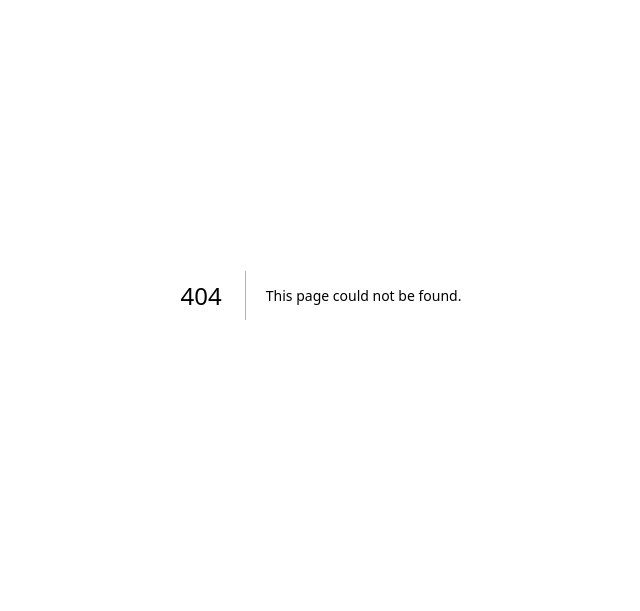
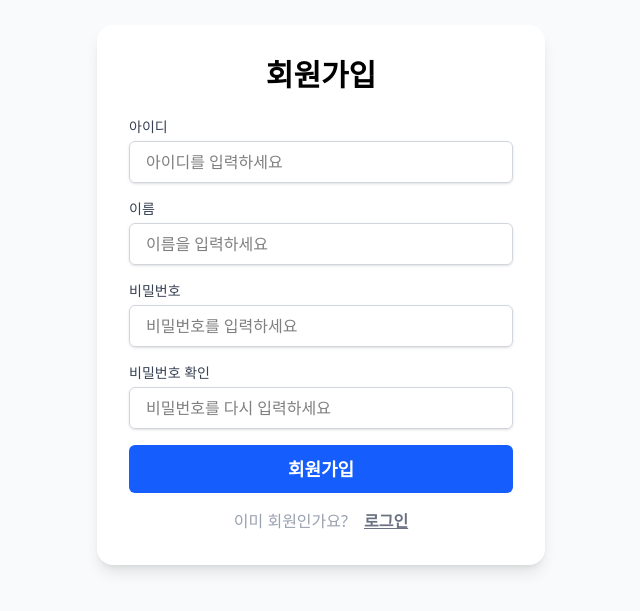
Before and after one commit to ftery0/Gameverse, a Next.js app: page /sign/join in a window 1280 px wide. Before the commit this address had no page. Shown: the part 105-716 px from the top of the page, without its empty margins (319-959 px from the left). Built offline with nearby package versions, Linux system fonts and the light colour scheme.

Commit message:
feat :: 회원가입

```diff
--- /dev/null
+++ b/src/app/api/join/route.ts
@@ -0,0 +1,27 @@
+import { connectDB } from "@/libs/mongodb/mongodb";
+import { User } from "@/models/user";
+import { NextResponse } from "next/server";
+
+export async function POST(req: Request) {
+  const { id, name, password } = await req.json();
+
+  await connectDB();
+
+  const existingUser = await User.findOne({ id });
+
+  if (existingUser) {
+    return NextResponse.json({ error: "이미 존재하는 아이디입니다." }, { status: 400 });
+  }
+
+  const newUser = new User({
+    id,
+    name,
+    password,
+    provider: "credentials",
+    image: null,
+  });
+
+  await newUser.save();
+
+  return NextResponse.json({ message: "회원가입 성공" }, { status: 201 });
+}
--- /dev/null
+++ b/src/app/api/user/route.ts
@@ -0,0 +1,37 @@
+import { getServerSession } from "next-auth";
+import { authOptions } from "@/app/api/auth/[...nextauth]/route";
+import { connectDB } from "@/libs/mongodb/mongodb";
+import { User } from "@/models/user";
+import { NextResponse } from "next/server";
+
+interface SessionUser {
+  id: string;
+  name?: string | null;
+  email?: string | null;
+  image?: string | null;
+}
+
+export async function GET() {
+  const session = await getServerSession(authOptions);
+
+  if (!session || !session.user) {
+    return NextResponse.json({ error: "로그인이 필요합니다." }, { status: 401 });
+  }
+
+  const userSession = session.user as SessionUser; // <- 타입 단언 추가!
+
+  await connectDB();
+
+  const user = await User.findOne({ id: userSession.id });
+
+  if (!user) {
+    return NextResponse.json({ error: "유저를 찾을 수 없습니다." }, { status: 404 });
+  }
+
+  return NextResponse.json({
+    id: user.id,
+    name: user.name,
+    image: user.image || null,
+    provider: user.provider,
+  });
+}
--- /dev/null
+++ b/src/app/sign/join/page.tsx
@@ -0,0 +1,90 @@
+"use client";
+
+import { useState } from "react";
+import TextField from "@/components/textField";
+import Button from "@/components/button";
+import Link from "next/link";
+
+const JoinPage = () => {
+  const [id, setId] = useState("");
+  const [name, setName] = useState("");
+  const [password, setPassword] = useState("");
+  const [confirmPassword, setConfirmPassword] = useState("");
+
+  const handleJoin = async () => {
+    if (password !== confirmPassword) {
+      alert("비밀번호가 일치하지 않습니다.");
+      return;
+    }
+
+    try {
+      const res = await fetch("/api/join", {
+        method: "POST",
+        headers: { "Content-Type": "application/json" },
+        body: JSON.stringify({ id, name, password }),
+      });
+
+      const data = await res.json();
+
+      if (!res.ok) {
+        alert(data.error || "회원가입 실패");
+      } else {
+        alert("회원가입 성공! 로그인 페이지로 이동합니다.");
+        window.location.href = "/sign";
+      }
+    } catch (error) {
+      console.error("회원가입 에러:", error);
+      alert("회원가입 중 에러가 발생했습니다.");
+    }
+  };
+
+
+  return (
+    <div className="min-h-screen flex items-center justify-center bg-gray-50 px-4">
+      <div className="w-full max-w-md p-8 bg-white rounded-2xl shadow-lg space-y-6">
+        <h1 className="text-3xl font-bold text-center">회원가입</h1>
+        <div className="space-y-4">
+          <TextField
+            label="아이디"
+            name="id"
+            value={id}
+            onChange={(e) => setId(e.target.value)}
+            placeholder="아이디를 입력하세요"
+          />
+          <TextField
+            label="이름"
+            name="name"
+            value={name}
+            onChange={(e) => setName(e.target.value)}
+            placeholder="이름을 입력하세요"
+          />
+          <TextField
+            label="비밀번호"
+            name="password"
+            type="password"
+            value={password}
+            onChange={(e) => setPassword(e.target.value)}
+            placeholder="비밀번호를 입력하세요"
+          />
+          <TextField
+            label="비밀번호 확인"
+            name="confirmPassword"
+            type="password"
+            value={confirmPassword}
+            onChange={(e) => setConfirmPassword(e.target.value)}
+            placeholder="비밀번호를 다시 입력하세요"
+          />
+          <Button onClick={handleJoin} size="lg">
+            회원가입
+          </Button>
+          <div className=" w-full flex items-center justify-center">
+            <span className="px-2 text-gray-400">이미 회원인가요?</span>
+            <Link href="/sign" className="px-2 font-extrabold text-gray-500 underline cursor-pointer"> 로그인</Link>
+          </div>
+        </div>
+      </div>
+    </div>
+  );
+};
+
+export default JoinPage;
--- /dev/null
+++ b/src/libs/mongodb/mongodb.ts
@@ -0,0 +1,14 @@
+import mongoose from "mongoose";
+
+const MONGODB_URI = process.env.MONGODB_URI as string;
+
+if (!MONGODB_URI) {
+  throw new Error("MongoDB 연결 문자열(MONGODB_URI)이 없습니다.");
+}
+
+export const connectDB = async () => {
+  if (mongoose.connection.readyState >= 1) {
+    return;
+  }
+  return mongoose.connect(MONGODB_URI);
+};
--- /dev/null
+++ b/src/models/user.ts
@@ -0,0 +1,19 @@
+import mongoose, { Schema, Document } from 'mongoose';
+
+export interface IUser extends Document {
+  id: string;
+  name: string;
+  password?: string;
+  provider: 'credentials' | 'google' | 'github';
+  image?: string | null;
+}
+
+const UserSchema = new Schema<IUser>({
+  id: { type: String, required: true, unique: true },
+  name: { type: String, required: true },
+  password: { type: String },
+  provider: { type: String, required: true },
+  image: { type: String, default: null },
+});
+
+export const User = mongoose.models.User || mongoose.model<IUser>('User', UserSchema);
```
